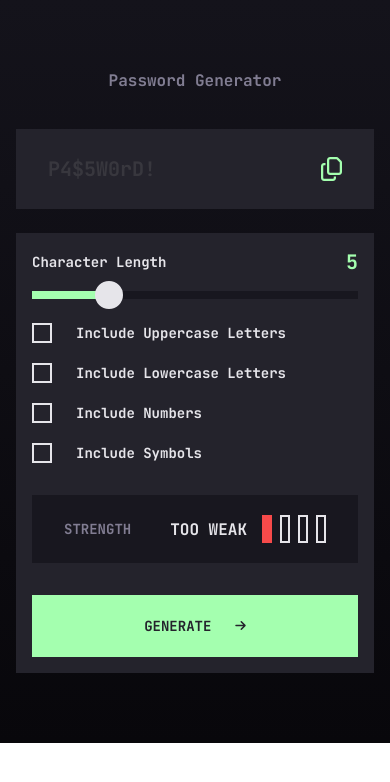
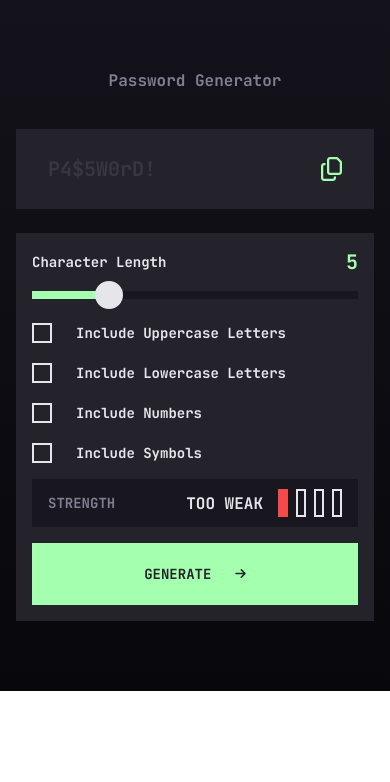
Before and after one commit to ChrisOxygen/pw-generator, a website built with Parcel: page index.html in a window 390 px wide. Built offline with nearby package versions, Linux system fonts and the light colour scheme.

Commit message:
more edits

```diff
--- a/src/sass/components/_checkbox-section.scss
+++ b/src/sass/components/_checkbox-section.scss
@@ -70,3 +70,9 @@
 
     }
 }
+
+@media only screen and (max-width: 390px) {
+    .checklist-section{
+        margin-bottom: 16px;
+    }
+}
--- a/src/sass/components/_strenght-indicator-sect.scss
+++ b/src/sass/components/_strenght-indicator-sect.scss
@@ -57,3 +57,14 @@
 
     }
 }
+
+
+@media only screen and (max-width: 390px) {
+    .strenght-indicator-sect{
+
+        padding: 10px 16px;
+
+        margin-bottom: 16px;
+
+    }
+}
```
Also changed, not shown: dist/index.html, 2 other files.
